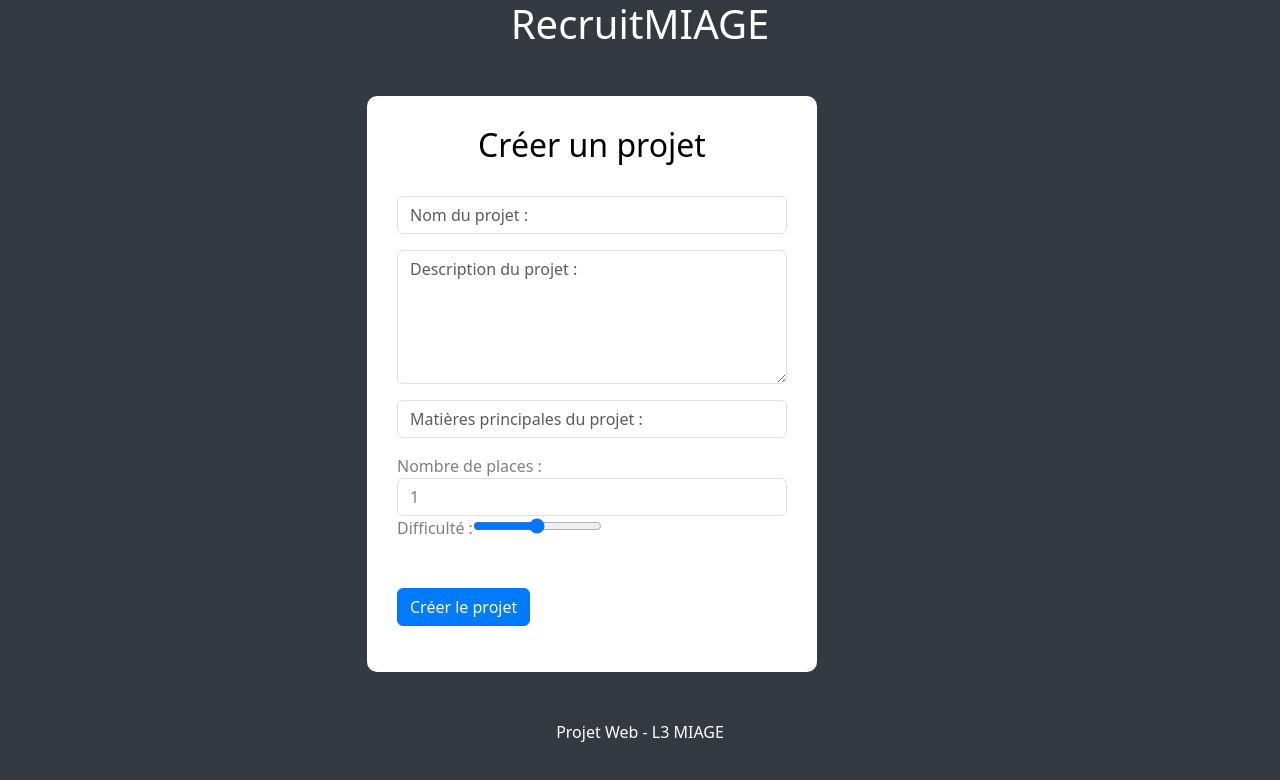
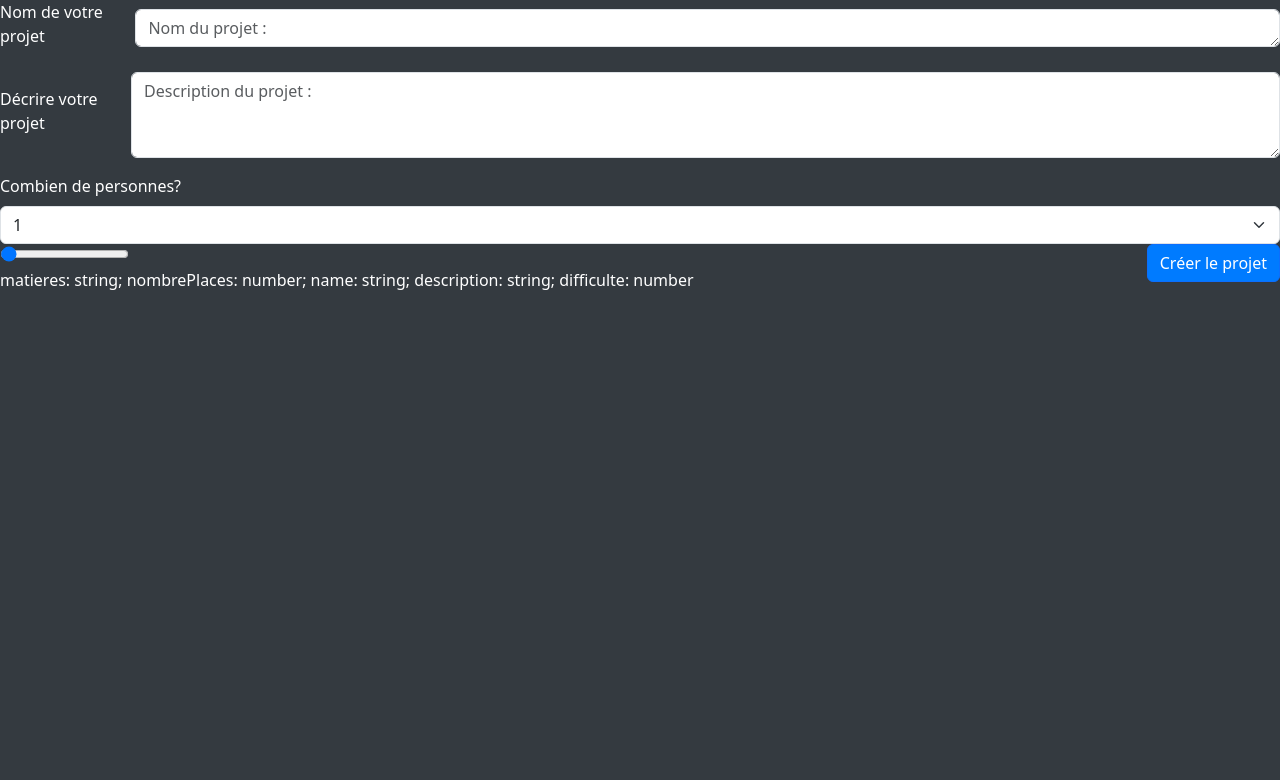
Before and after one commit to Marskof/RecruitMIAGE, an Angular app: page /creation-projet in a window 1280 px wide. Shown: the top 780 px of the page. Built offline with nearby package versions, Linux system fonts and the light colour scheme.

Commit message:
commit creation de projet pas fini

```diff
--- a/src/app/Projets/creation-projet/creation-projet.component.html
+++ b/src/app/Projets/creation-projet/creation-projet.component.html
@@ -1,53 +1,40 @@
-  <header>
-    <h1>RecruitMIAGE</h1>
-  </header>
+<form (ngSubmit)="onSubmit()">
+<div class="mb-3">
+  <label for="NomProjet" class="form-label">Nom de votre projet</label>
+  <textarea class="form-control" id="NomProjet" name="nom" rows="1" placeholder="Nom du projet :" [(ngModel)]="name"></textarea>
+</div>
+<div class="mb-3">
+  <label for="Desc" class="form-label">Décrire votre projet</label>
+  <textarea class="form-control" id="Desc" name="description" rows="3" placeholder="Description du projet :" [(ngModel)]="description"></textarea>
+</div>
+  <div>
+    <label for="NomProjet" class="form-label">Combien de personnes?</label>
+    <select class="form-select" aria-label="Default select example" name="nbplace" id="NbPlaces" [(ngModel)]="nombrePlaces">
+      <option [disabled]="true" selected>Nombre de places</option>
+      <option value="1">1</option>
+      <option value="2">2</option>
+      <option value="3">3</option>
+      <option value="4">4</option>
+      <option value="5">5</option>
+      <option value="6">6</option>
+      <option value="7">7</option>
+      <option value="8">8</option>
+      <option value="9">9</option>
+      <option value="10">10</option>
+    </select>
 
-  <div class="container mt-5">
-    <div class="row justify-content-center">
-      <div class="col-lg-6">
-        <div class="form-container">
-          <h2>Créer un projet</h2>
-          <br>
-          <form>
-            <div class="mb-3">
-              <input type="text" class="form-control" id="username" name="username" placeholder="Nom du projet :">
-            </div>
-            <div class="mb-3">
-  <textarea class="form-control" id="desc" rows="5" placeholder="Description du projet :"></textarea>
-</div>
-            <div class="mb-3">
-              <input type="text" class="form-control" id="matiere" name="matierer" placeholder="Matières principales du projet :">
-            </div>
-            <div class="form-group">
-              <label for="exampleFormControlSelect1">Nombre de places :</label>
-              <select class="form-control" id="exampleFormControlSelect1">
-                <option>1</option>
-                <option>2</option>
-                <option>3</option>
-                <option>4</option>
-                <option>5</option>
-                <option>6</option>
-                <option>7</option>
-                <option>8</option>
-                <option>9</option>
-                <option>10</option>
-              </select>
-            </div>
-            <div class="form-group">
-              <label for="formControlRange">Difficulté :                    </label>
-              <input type="range" class="form-control-range" id="formControlRange">
-            </div>
-            <br><br>
-            <div class="mb-3">
-            <button type="submit" class="btn btn-primary float-end">Créer le projet</button>
-            </div>
-          </form>
 
-        </div>
-      </div>
-    </div>
   </div>
 
-  <footer class="text-center mt-5">
-    Projet Web - L3 MIAGE
-  </footer>
+
+  <input type="range" class="form-control-range" name="difficulte" id="formControlRange" [(ngModel)]="difficulte">
+  <button type="submit" class="btn btn-primary float-end">Créer le projet</button>
+</form>
+
+
+
+matieres: string;
+nombrePlaces: number;
+name: string;
+description: string;
+difficulte: number
--- a/src/app/Projets/creation-projet/creation-projet.component.ts
+++ b/src/app/Projets/creation-projet/creation-projet.component.ts
@@ -5,10 +5,41 @@ import { ProjectService } from '../../services/project.service';
 @Component({
   selector: 'app-creation-projet',
   templateUrl: './creation-projet.component.html',
-  styleUrl: './creation-projet.component.css'
+  styleUrls: ['./creation-projet.component.css']
 })
 export class CreationProjetComponent {
+  // Propriétés pour stocker les valeurs saisies dans le formulaire
+  name: string = '';
+  description: string = '';
+  matieres: string = '';
+  nombrePlaces: number = 1; // Valeur par défaut
+  difficulte: number = 1; // Valeur par défaut
 
   constructor(private router: Router, private projectService: ProjectService) { }
 
+  // Fonction appelée lors de la soumission du formulaire
+  onSubmit() {
+    // Création d'un objet contenant les données du projet
+    const newProject = {
+      name: this.name,
+      description: this.description,
+      matieres: this.matieres,
+      nombrePlaces: this.nombrePlaces,
+      difficulte: this.difficulte
+    };
+
+    // Appel du service pour enregistrer le nouveau projet
+    this.projectService.addProject(newProject).subscribe(
+      (response) => {
+        // Gérer la réponse du serveur si nécessaire
+        console.log('Projet enregistré avec succès:', response);
+        // Redirection vers une autre page par exemple
+        this.router.navigate(['/autre-page']);
+      },
+      (error) => {
+        // Gérer les erreurs éventuelles
+        console.error('Erreur lors de l\'enregistrement du projet:', error);
+      }
+    );
+  }
 }
--- a/src/app/app.module.ts
+++ b/src/app/app.module.ts
@@ -9,7 +9,7 @@ import { ListeProjetComponent } from './Projets/liste-projet/liste-projet.compon
 import { CreationProjetComponent } from './Projets/creation-projet/creation-projet.component';
 import { InscriptionComponent } from './authentification/inscription/inscription.component';
 import { NavBarComponent } from './commun/nav-bar/nav-bar.component';
-import { HttpClientModule } from '@angular/common/http';
+import {HttpClient, HttpClientModule} from '@angular/common/http';
 import { FormsModule } from '@angular/forms';
 
 
--- a/src/app/services/project.service.ts
+++ b/src/app/services/project.service.ts
@@ -24,7 +24,13 @@ export class ProjectService {
   }
 
   // Ajouter un nouveau projet
-  addProject(project: Project): Observable<Project> {
+  addProject(project: {
+    matieres: string;
+    nombrePlaces: number;
+    name: string;
+    description: string;
+    difficulte: number
+  }): Observable<Project> {
     return this.http.post<Project>(this.apiUrl, project);
   }
 
```
Also changed, not shown: 2 other files (tests, documents, lock files or other folders).
